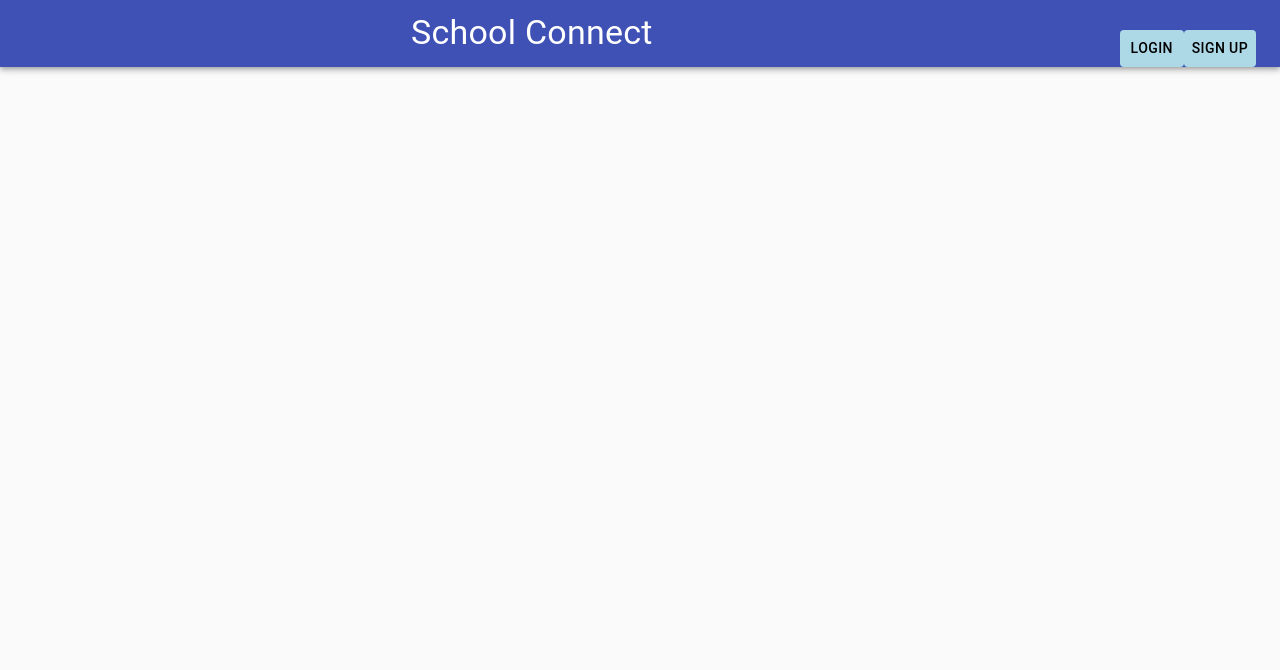
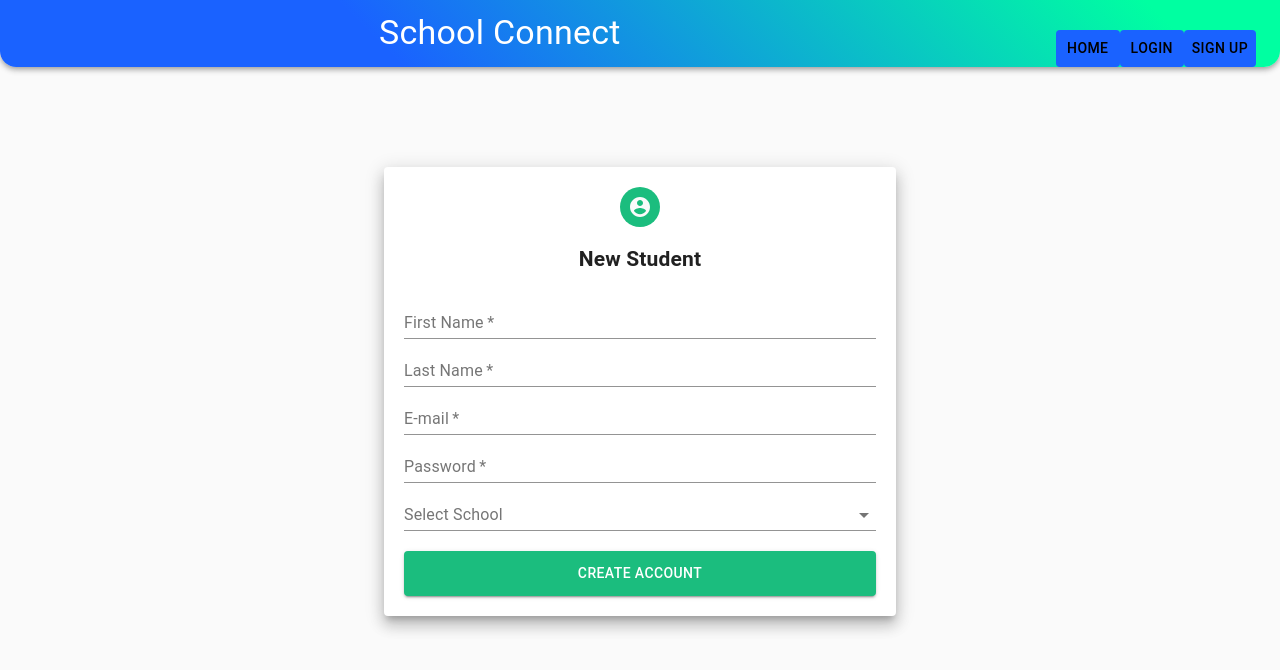
Before and after one commit to team-school-connect/school-connect, a React (Create React App) app in the folder frontend/: page /signup/student in a window 1280 px wide. Shown: the top 670 px of the page. Built offline with nearby package versions, Linux system fonts and the light colour scheme.

Commit message:
Added home and signup components

```diff
--- a/frontend/package.json
+++ b/frontend/package.json
@@ -4,6 +4,8 @@
   "private": true,
   "dependencies": {
     "@material-ui/icons": "^4.11.2",
+    "@mui/icons-material": "^5.0.0",
+    "@mui/styled-engine": "^5.4.4",
     "@testing-library/jest-dom": "^5.16.2",
     "@testing-library/react": "^12.1.3",
     "@testing-library/user-event": "^13.5.0",
--- a/frontend/src/App.js
+++ b/frontend/src/App.js
@@ -4,22 +4,24 @@ import React from 'react';
 import { BrowserRouter as Router, Routes, Route } from "react-router-dom";
 
 import { Login } from './components/login/Login';
+import { Signup } from './components/signup/Signup';
+import { StudentSignupForm } from './components/signup/StudentSignupForm';
 import { Navbar } from './components/navbar/Navbar';
+import { Home } from './components/home/Home';
 
 
 function App() {
   return (
     <div className="App">
-
-
       <Router>
         <Navbar />
         <Routes>
-          {/* <Route exact path="/" component={Home} /> */}
+          <Route path="/" element={<Home/>} />
           <Route path="/login" element={<Login/>} />
+          <Route path="/signup" element={<Signup/>} />
+          <Route path="/signup/student" element={<StudentSignupForm/>} />
         </Routes>
       </Router>
-
     </div>
   );
 }
--- /dev/null
+++ b/frontend/src/components/home/Home.js
@@ -0,0 +1,28 @@
+/**
+ * This component is responsible for the home page
+ * */
+import { Grid,Paper} from '@material-ui/core'
+import { makeStyles } from '@material-ui/core/styles';
+
+const useStyles = makeStyles(theme => ({
+    homeContainer: {
+       padding: 20,
+       height: '90%',
+       width: '90%',
+       margin:"100px auto"
+    },
+}));
+
+
+export function Home(){
+
+    const classes = useStyles();
+    return (
+        <Grid>
+        <Paper elevation={10} className={classes.homeContainer}>
+            <h2>Home Page</h2>
+            School Connect Description
+        </Paper>
+        </Grid>
+    );
+}
--- a/frontend/src/components/login/Login.js
+++ b/frontend/src/components/login/Login.js
@@ -1,11 +1,10 @@
 /**
- * This component is responsible for the login page.
- * It will have 3 buttons:
- *  1. Student Login
- *  2. Teacher Login
- *  3. Administration Login
+ * This component is responsible for the login form.
+ * It has 2 text fields:
+ * 1. Username
+ * 2. Password
  *
- * Depending on which user login is chosen, the appropriate login page will be shown.
+ * It has a button to login.
  * */
 import { makeStyles } from '@material-ui/core/styles';
 import { Grid,Paper, Avatar, TextField, Button} from '@material-ui/core'
@@ -36,14 +35,14 @@ const useStyles = makeStyles(theme => ({
 }));
 
 export function Login(){
-  const [userType, setUserType] = useState();
+  const [userType, setUserType] = useState(""); //We may not need userType for login***
   const classes = useStyles();
 
   const onClickLogin = () => {
 
     //Send request to server to check if user is valid
 
-
+    //These checks may not be needed***
     if(userType === "Student"){
         console.log("Student Login");
     }
@@ -61,11 +60,13 @@ export function Login(){
       <Paper elevation={10} className={classes.loginFormContainer}>
           <Grid align='center'>
               <Avatar className={classes.lockIcon}><LockOutlinedIcon/></Avatar>
-              <h2>Sign In</h2>
+              <h2>Log In</h2>
           </Grid>
           <TextField label='Username' placeholder='Enter username' fullWidth required/>
           <TextField label='Password' placeholder='Enter password' type='password' fullWidth required/>
-          <Button type='submit' color='primary' variant="contained" className={classes.loginButton} fullWidth>Sign in</Button>
+          <Button type='submit' color='primary' variant="contained" className={classes.loginButton} onClick={onClickLogin} fullWidth>
+            Log in
+          </Button>
       </Paper>
     </Grid>
   );
--- a/frontend/src/components/navbar/Navbar.js
+++ b/frontend/src/components/navbar/Navbar.js
@@ -15,6 +15,11 @@ import {
 import { Link } from "react-router-dom";
 
 const useStyles = makeStyles((theme) => ({
+  navBar: {
+   background: 'linear-gradient(45deg, #1a62ff 30%, #00FFA1 90%)',
+   //Have bottom corners rounded
+    borderRadius: '0 0 1rem 1rem',
+  },
   navlinks: {
     marginLeft: theme.spacing(10),
     display: "flex",
@@ -28,10 +33,10 @@ const useStyles = makeStyles((theme) => ({
   navButton: {
     justifyContent: 'center',
     marginTop: '30px',
-    backgroundColor: '#add8e6',
+    backgroundColor: '#1a62ff',
     color: 'black',
     '&:hover': {
-      backgroundColor: '#1bbd7e',
+      backgroundColor: '#1fffff',
     },
   },
 
@@ -41,14 +46,19 @@ export function Navbar() {
   const classes = useStyles();
 
   return (
-    <AppBar position="static">
+    <AppBar position="static" className = {classes.navBar}>
       <CssBaseline />
       <Toolbar>
         <Typography variant="h4" className={classes.logo}>
           School Connect
         </Typography>
           <div className={classes.navlinks}>
-          <Link to="/login">
+            <Link to="/">
+              <Button className={classes.navButton}>
+                Home
+              </Button>
+            </Link>
+            <Link to="/login">
               <Button className={classes.navButton}>
                 Login
               </Button>
@@ -58,7 +68,6 @@ export function Navbar() {
                 Sign Up
               </Button>
             </Link>
-
           </div>
       </Toolbar>
     </AppBar>
--- /dev/null
+++ b/frontend/src/components/signup/Signup.js
@@ -0,0 +1,91 @@
+/**
+ * This component is responsible for the signup form.
+ * It will have 3 buttons:
+ *  1. Student Login
+ *  2. Teacher Login
+ *  3. Administration Login
+ *
+ * Depending on which user type is chosen, the appropriate signup page will be shown.
+ * */
+ import { makeStyles } from '@material-ui/core/styles';
+ import { Grid,Paper, Button} from '@material-ui/core'
+ import { useState } from 'react';
+ import Link from '@material-ui/core/Link';
+ import { BrowserRouter as Router, Routes, Route } from "react-router-dom";
+  import { StudentSignupForm } from './StudentSignupForm';
+
+ const useStyles = makeStyles(theme => ({
+  signupFormContainer: {
+     padding :20,
+     height:'300px',
+     width:280,
+     margin:"100px auto"
+   },
+   userSelectionButton: {
+     justifyContent: 'center',
+     marginTop: '10px',
+     padding: '10px',
+     backgroundColor: '#1bbd7e',
+     color: 'white',
+     '&:hover': {
+       backgroundColor: '#1bbd7e',
+       color: 'white',
+     },
+   }
+ }));
+
+ export function Signup(){
+   const [userType, setUserType] = useState("");
+   const classes = useStyles();
+
+
+    const onClickStudent = () => {
+      console.log("Student Signup");
+      setUserType("Student");
+
+      //Set cookie for usertype
+
+      // return (
+      //   <Router>
+      //     <Routes>
+      //       <Route path="/signup/student" element={<StudentSignupForm userType={userType}/>} />
+      //     </Routes>
+      //   </Router>
+      // );
+    }
+
+    const onClickTeacher = () => {
+      setUserType("Teacher");
+      // return <TeacherSignupForm userType={userType}/>
+    }
+
+    const onClickAdministration = () => {
+      setUserType("Administration");
+      // return <AdministrationSignupForm userType={userType}/>
+    }
+
+   return (
+    <Grid>
+      <Paper elevation={10} className={classes.signupFormContainer}>
+        <h2>Are you a ...</h2>
+        <Grid align='center'>
+          <Link to="/signup/student">
+            <Button variant="contained" color="primary" className={classes.userSelectionButton} onClick={onClickStudent} fullWidth>
+                Student
+            </Button>
+          </Link>
+          <Link to="/signup/teacher">
+            <Button variant="contained" color="primary" className={classes.userSelectionButton} onClick={onClickTeacher} fullWidth>
+                Teacher
+            </Button>
+          </Link>
+          <Link to="/signup/administration">
+            <Button variant="contained" color="primary" className={classes.userSelectionButton} onClick={onClickAdministration} fullWidth>
+                Administration
+            </Button>
+          </Link>
+        </Grid>
+      </Paper>
+    </Grid>
+   );
+ }
--- /dev/null
+++ b/frontend/src/components/signup/StudentSignupForm.js
@@ -0,0 +1,82 @@
+/**
+ * This component is responsible for the student signup form.
+ * It has 2 text fields:
+ * 1. Name
+ * 2. E-mail
+ * 3. Password
+ * 4. School
+ *
+ * It has a button to login.
+ * */
+ import { makeStyles } from '@material-ui/core/styles';
+ import { Grid,Paper, Avatar, TextField, Button, Select, MenuItem, InputLabel, FormControl } from '@material-ui/core'
+ import AccountCircleIcon from '@material-ui/icons/AccountCircle';
+
+ const useStyles = makeStyles(theme => ({
+    signupFormContainer: {
+     padding :20,
+     height:'40%',
+     width:'40%',
+     margin:"100px auto"
+   },
+   accountBoxIcon: {
+     backgroundColor:'#1bbd7e'
+   },
+   signupButton: {
+     justifyContent: 'center',
+     marginTop: '20px',
+     padding: '10px',
+     backgroundColor: '#1bbd7e',
+     color: 'white',
+     '&:hover': {
+       backgroundColor: '#1bbd7e',
+       color: 'white',
+     },
+   }
+ }));
+
+ export function StudentSignupForm(){
+   const classes = useStyles();
+
+   const onClickSignup = () => {
+     //Send request to server to check if user is valid
+
+   }
+
+   //Parts of the Signup Form have been adopted from https://github.com/vikas62081/YT/blob/loginPage/src/components/login.js
+   return (
+     <Grid>
+       <Paper elevation={10} className={classes.signupFormContainer}>
+           <Grid align='center'>
+               <Avatar className={classes.accountBoxIcon}><AccountCircleIcon/></Avatar>
+               <h2>New Student</h2>
+           </Grid>
+           <TextField label='First Name' placeholder='Enter First Name' fullWidth required/>
+           <TextField label='Last Name' placeholder='Enter Last Name' fullWidth required/>
+           <TextField label='E-mail' placeholder='Enter E-mail (This will be your Username)' fullWidth required/>
+           <TextField label='Password' placeholder='Enter password' type='password' fullWidth required/>
+           {/* Have a Drop down selection for the school*/}
+            <FormControl fullWidth>
+                <InputLabel id="label">Select School</InputLabel>
+                <Select
+                    labelId="school-select-label"
+                    label="School"
+                    placeholder='Select School'
+                    value=""
+                    // onChange={(event) => {} }
+                    fullWidth
+                >
+                    <MenuItem value=""/>
+                    <MenuItem value={'School 1'}>School 1</MenuItem>
+                    <MenuItem value={'School 2'}>School 2</MenuItem>
+                    <MenuItem value={'School 3'}>School 3</MenuItem>
+                </Select>
+            </FormControl>
+
+           <Button type='submit' color='primary' variant="contained" className={classes.signupButton} onClick={onClickSignup} fullWidth>
+               Create Account
+            </Button>
+       </Paper>
+     </Grid>
+   );
+ }
```
